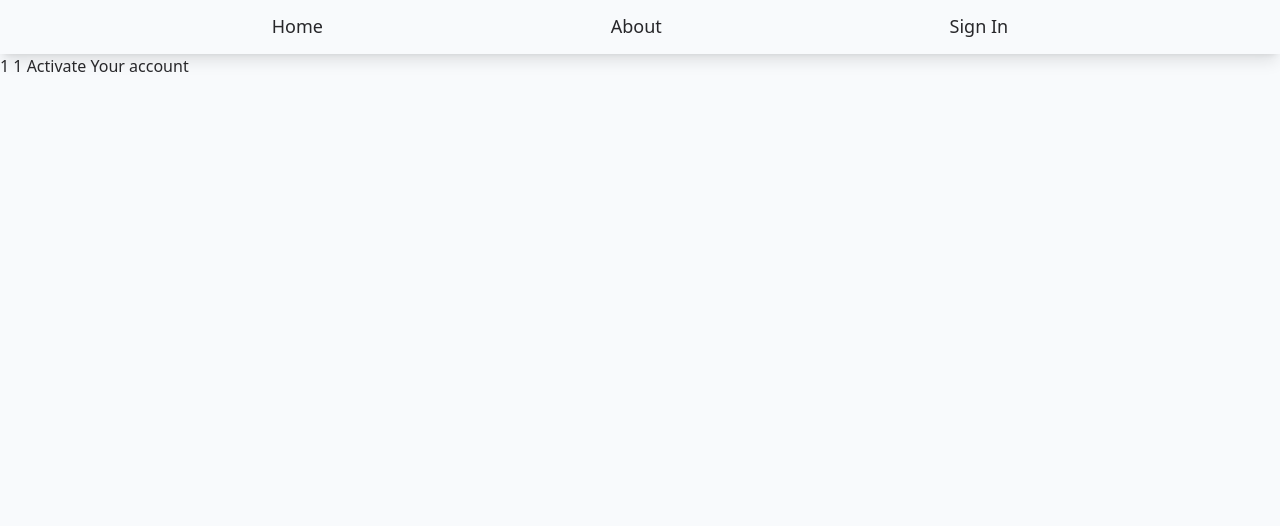
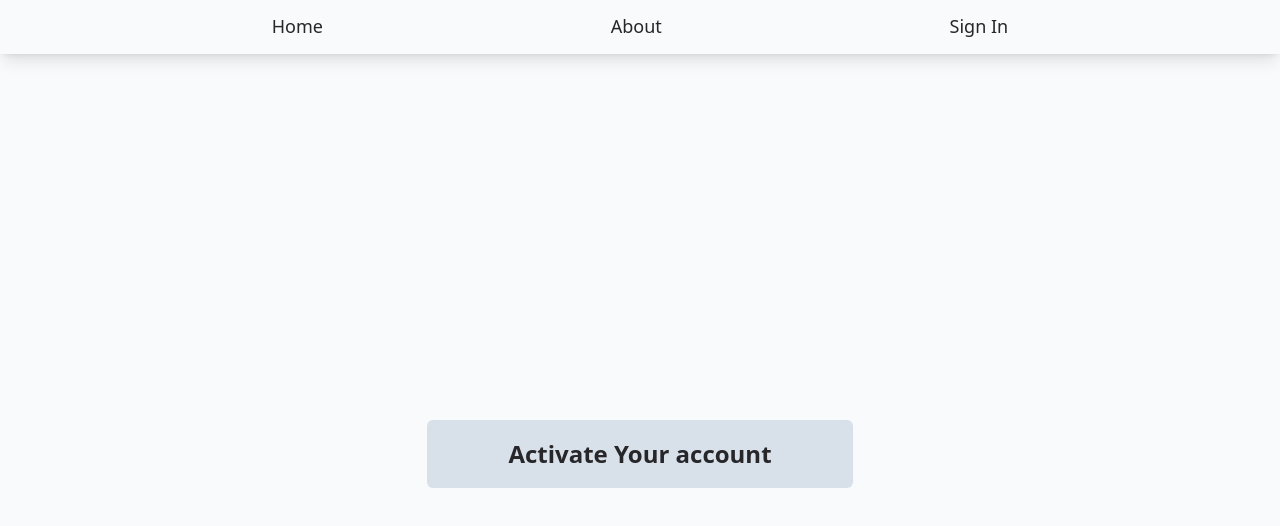
Before and after one commit to TathagataDas99/Classroom-Frontend, a Vue app: page /activate/1/1 in a window 1280 px wide. Shown: the top 526 px of the page. Built offline with nearby package versions, Linux system fonts and the light colour scheme.

Commit message:
acticate-page Done

```diff
--- a/src/css/index.css
+++ b/src/css/index.css
@@ -10,7 +10,7 @@
   @apply my-1 cursor-pointer rounded-2xl border-b-2 border-transparent px-4 py-2 text-sm decoration-transparent outline-none hover:border-primary-dark  hover:font-semibold hover:text-primary-dark md:text-base lg:text-lg 2xl:text-xl;
 }
 .bttn {
-  @apply mx-2 my-1 rounded-md border-2 border-transparent bg-slate-300/70 px-4 py-2 backdrop-blur-md backdrop-filter hover:border-primary-dark hover:font-semibold hover:text-primary-dark;
+  @apply mx-2 my-1 w-4/5 md:w-1/2 lg:w-1/3 md:py-4 rounded-md border-2 border-transparent bg-slate-300/70 px-4 py-2 backdrop-blur-md backdrop-filter hover:border-primary-dark hover:font-semibold hover:text-primary-dark md:text-lg lg:text-xl font-semibold;
 }
 .form {
   @apply m-2 flex h-auto w-4/5 flex-col items-center justify-evenly rounded-md px-2 py-1 shadow-lg shadow-gray-400/40  md:h-3/6 md:w-3/6 lg:h-4/5 lg:w-3/5 ;
--- a/src/views/ActivationAccount.vue
+++ b/src/views/ActivationAccount.vue
@@ -1,8 +1,10 @@
 <template>
-  <div>
-    {{ uid }}
-    {{ token }}
-    <button @click="handelSubmit">Activate Your account</button>
+  <div class="h-screen w-full">
+    <!-- {{ uid }}
+    {{ token }} -->
+    <section class="flex flex-col justify-center items-center h-full ">
+      <button @click="handelSubmit" class="bttn"><span class="md:text-xl lg:text-2xl ">Activate Your account</span></button>
+    </section>
   </div>
 </template>
 
```
